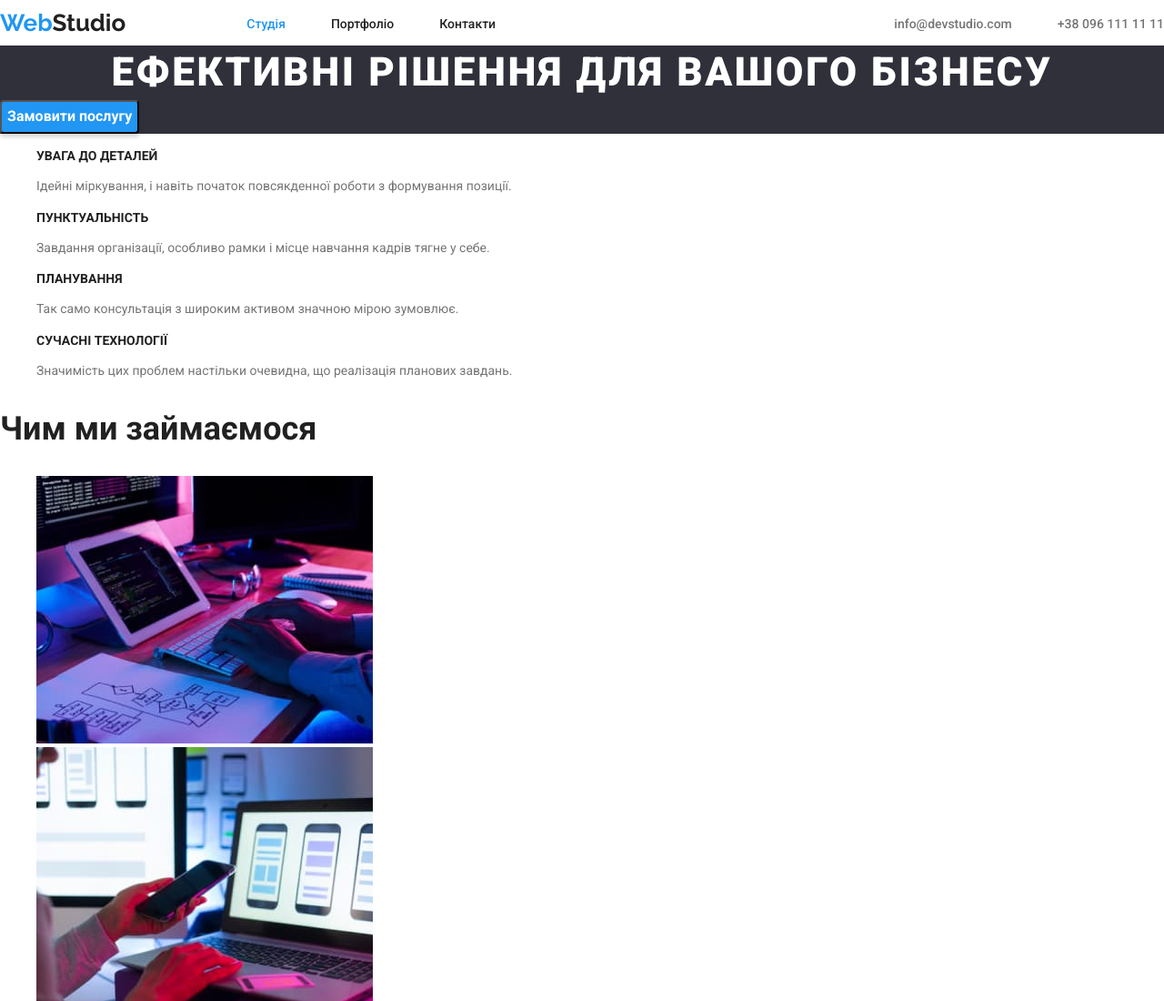
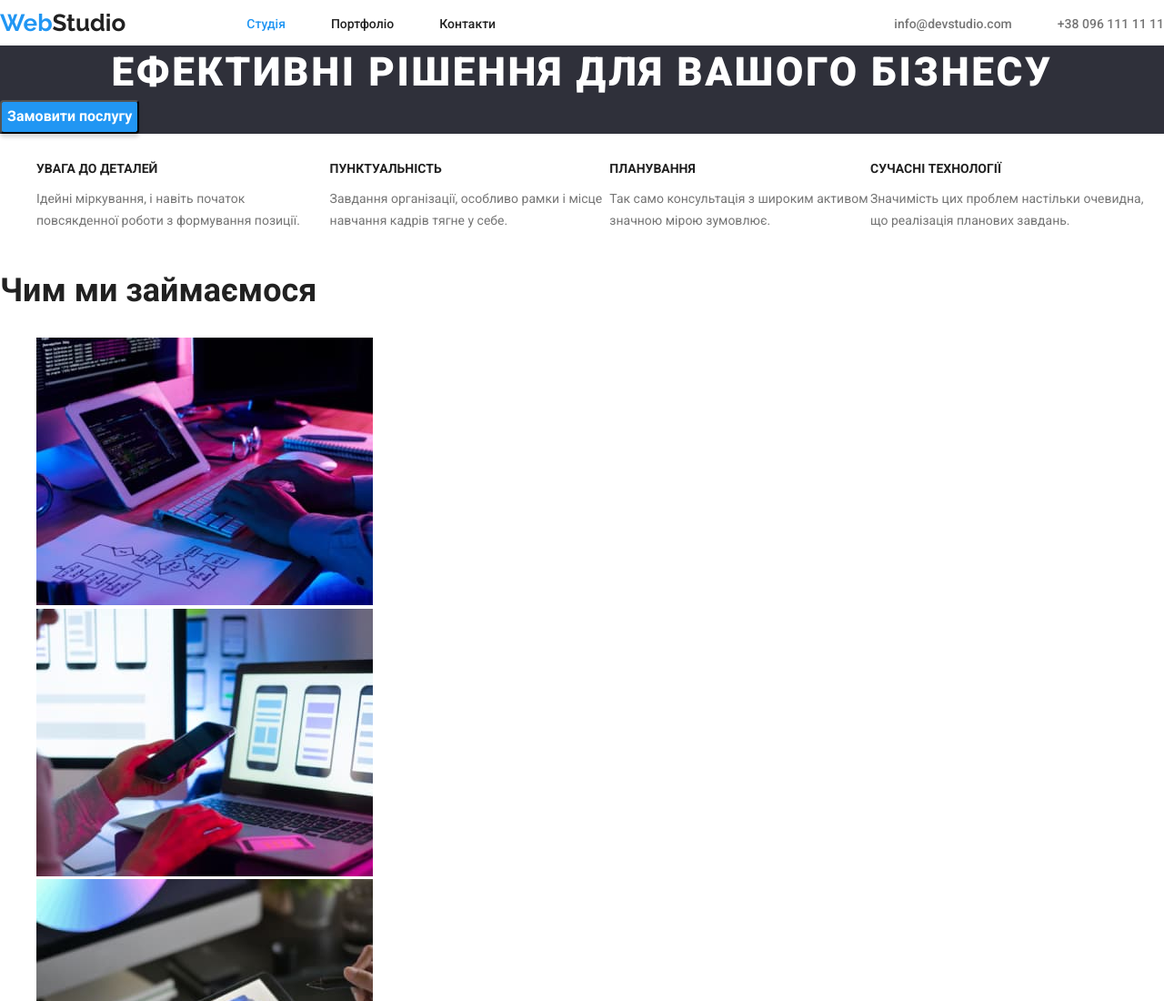
Before and after one commit to ignatik27/goit-markup-hw-03, a plain HTML site: page index.html in a window 1280 px wide. Shown: the top 1100 px of the page at 91% size. Drawn offline with nearby package versions, Linux system fonts and the light colour scheme.

Commit message:
update style css

```diff
--- a/css/style.css
+++ b/css/style.css
@@ -129,6 +129,7 @@ footer {
     background-color: #2F303A;
 }
 .hero-title {
+
     margin-top: 0;
     margin-bottom: 0;
     font-family: 'Roboto';
@@ -142,6 +143,8 @@ footer {
     color: var(--title-text-color)
 }
 .hero-button {
+
+
     font-family: 'Roboto';
     font-style: normal;
     font-weight: 700;
@@ -162,8 +165,12 @@ footer {
 
 /*преимущества*/
 
+.benefits-list {
+    display: flex;
+}
 
 .benefits-title {
+
     font-family: 'Roboto';
     font-style: normal;
     font-weight: 700;
@@ -182,6 +189,7 @@ footer {
 /*работа*/
 
 .work-title {
+
     font-family: 'Roboto';
     font-style: normal;
     font-weight: 700;
```
